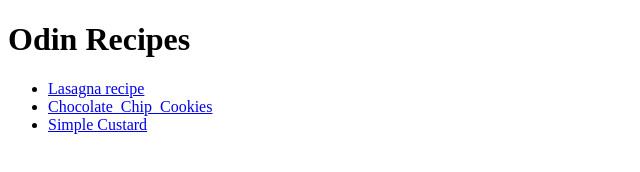
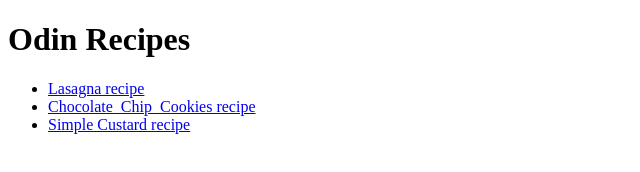
Before and after one commit to HungvNguyenn/Odin-Recipes, a plain HTML site: page index.html in a window 1280 px wide. Shown: the whole page, without its empty margins (0-640 px from the left). Drawn offline with Linux system fonts and the light colour scheme.

Commit message:
index update

```diff
--- a/index.html
+++ b/index.html
@@ -9,8 +9,8 @@
         <h1>Odin Recipes</h1>
         <ul>
             <li><a href = "./recipes/lasagna.html" target="_parent">Lasagna recipe</a></li>
-            <li><a href = "./recipes/Chocolate_Chip_Cookies.html" target = "_parent">Chocolate_Chip_Cookies</a> </li>
-            <li><a href = "./recipes/Custard.html" target = "_parent">Simple Custard</a> </li>
+            <li><a href = "./recipes/Chocolate_Chip_Cookies.html" target = "_parent">Chocolate_Chip_Cookies recipe</a> </li>
+            <li><a href = "./recipes/Custard.html" target = "_parent">Simple Custard recipe</a> </li>
         </ul>
     </body>
 </html>
```
